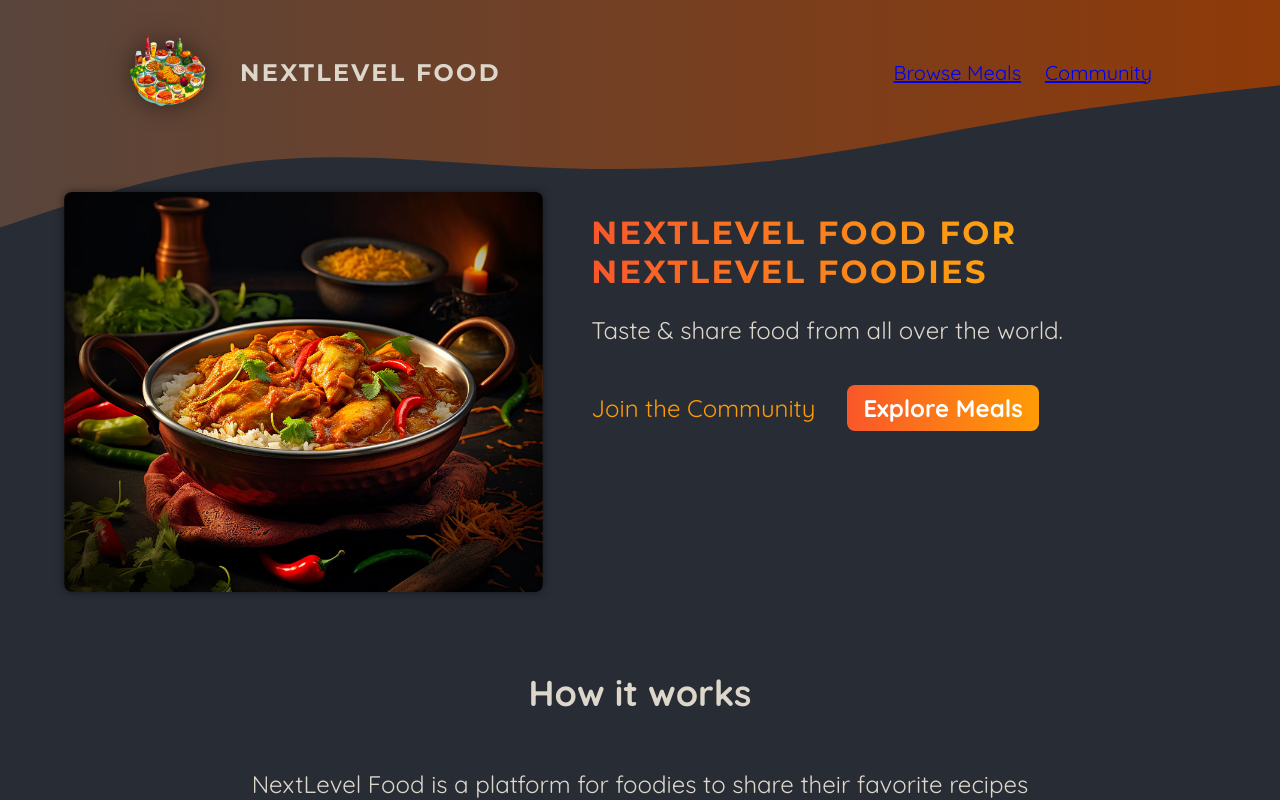
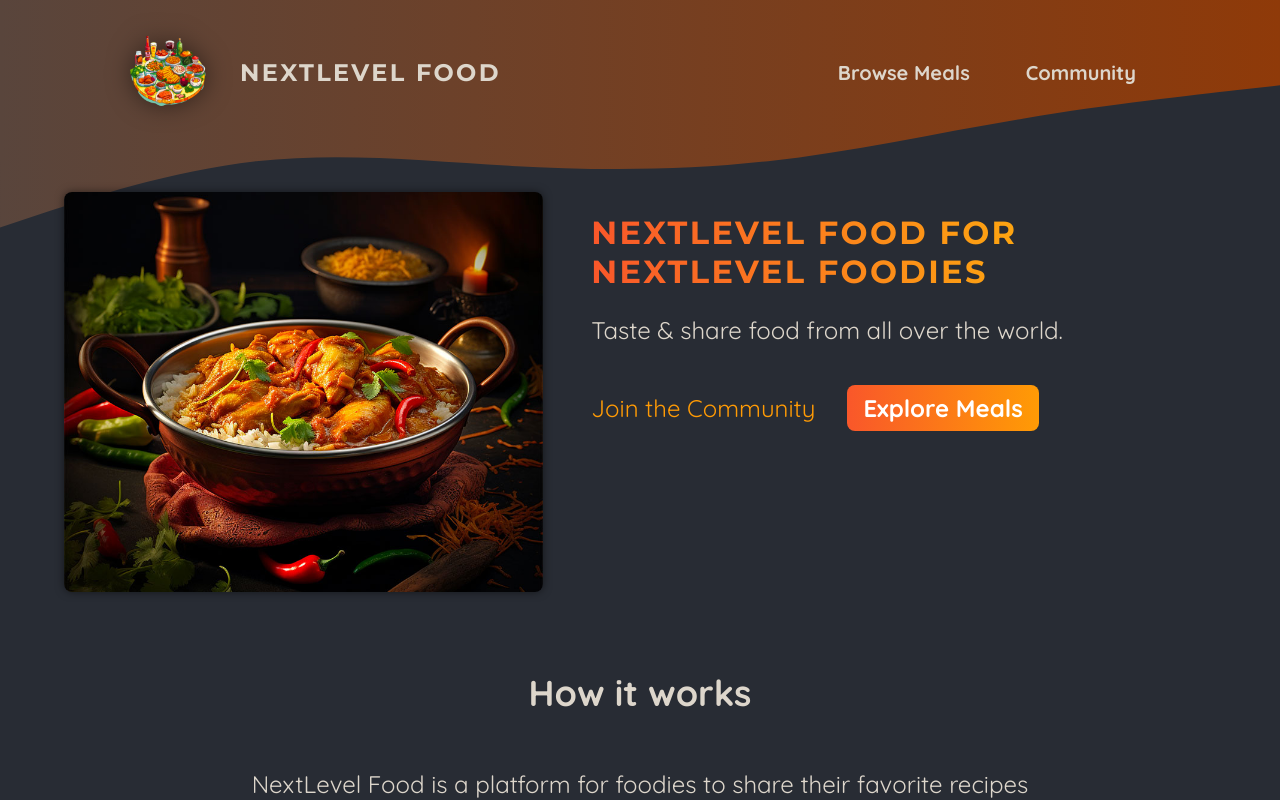
Before and after one commit to PraneethBunny123/Foodies-Next, a Next.js app: page / in a window 1280 px wide. Shown: the top 800 px of the page. Built offline with nearby package versions, Linux system fonts and the light colour scheme.

Commit message:
Adjusted the NavLink with dynamic styles

```diff
--- a/components/main-header/nav-link.js
+++ b/components/main-header/nav-link.js
@@ -10,7 +10,7 @@ export default function NavLink({children, href}) {
     return (
         <Link
             href={href}
-            className={path.startsWith(href) ? classes.active : undefined}
+            className={path.startsWith(href) ? `${classes.link}` `${classes.active}` : `${classes.link}`}
         >
             {children}
         </Link>
```
